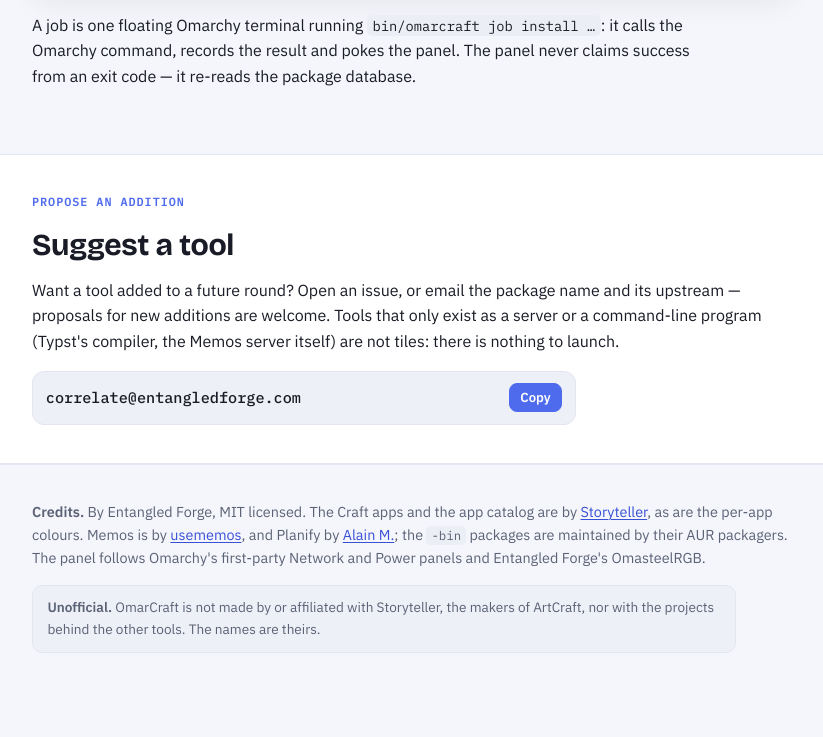
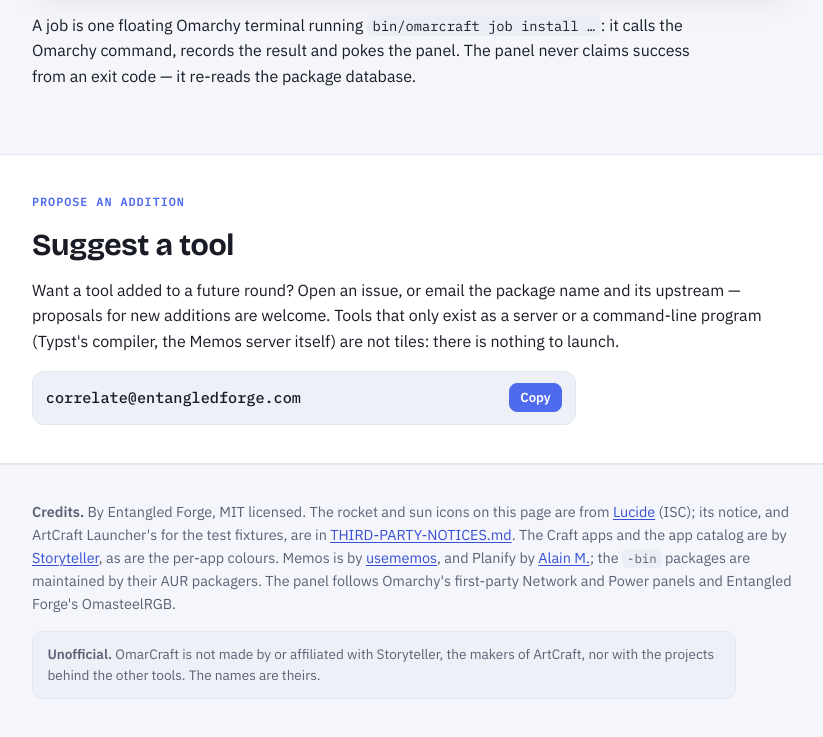
Before and after one commit to dreamsgarage/OmarCraft, a plain HTML site: page docs/README.html in a window 1280 px wide. Shown: the part 7579-8316 px from the top of the page, without its empty margins (228-1051 px from the left). Before the commit the page ends 8274 px from the top, so only its background shows below. Drawn offline with nearby package versions, Linux system fonts and the light colour scheme.

Commit message:
0.5.8 docs: third-party notices for the Lucide icons and the ArtCraft Launcher fixtures
The review on omacom/omarchy-plugin-marketplace#14673: docs/README.html draws the
rocket (and the theme switch's sun) from Lucide 0.468.0 (ISC), and the catalog test
fixtures come from ArtCraft Launcher's catalog.rs (MIT or Apache-2.0). Both upstream
notices are now in THIRD-PARTY-NOTICES.md, verbatim from the reviewed commits, with
pointers from the README, the HTML README and next to the rocket. No code change.

Co-Authored-By: Claude Opus 5.5 <noreply@anthropic.com>

```diff
--- a/docs/README.html
+++ b/docs/README.html
@@ -285,6 +285,7 @@
 <header class="hero">
   <div class="band-inner hero-inner">
     <div class="brandrow">
+      <!-- Rocket icon from Lucide 0.468.0 (ISC); notice in THIRD-PARTY-NOTICES.md -->
       <span class="rocket" aria-hidden="true">
         <svg viewBox="0 0 24 24" fill="none" stroke="currentColor" stroke-width="2" stroke-linecap="round" stroke-linejoin="round"><path d="M4.5 16.5c-1.5 1.26-2 5-2 5s3.74-.5 5-2c.71-.84.7-2.13-.09-2.91a2.18 2.18 0 0 0-2.91-.09z"></path><path d="M12 15l-3-3a22 22 0 0 1 2-3.95A12.88 12.88 0 0 1 22 2c0 2.72-.78 7.5-6 11a22.35 22.35 0 0 1-4 2z"></path><path d="M9 12H4s.55-3.03 2-4c1.62-1.08 5 0 5 0M12 15v5s3.03-.55 4-2c1.08-1.62 0-5 0-5"></path></svg>
       </span>
@@ -534,7 +535,7 @@ omarchy restart shell</code></pre>
 
 <footer>
   <div class="wrap">
-    <p><strong>Credits.</strong> By Entangled Forge, MIT licensed. The Craft apps and the app catalog are by <a href="https://github.com/storytold" target="_blank" rel="noopener">Storyteller</a>, as are the per-app colours. Memos is by <a href="https://github.com/usememos/memos" target="_blank" rel="noopener">usememos</a>, and Planify by <a href="https://github.com/alainm23/planify" target="_blank" rel="noopener">Alain M.</a>; the <code>-bin</code> packages are maintained by their AUR packagers. The panel follows Omarchy's first-party Network and Power panels and Entangled Forge's OmasteelRGB.</p>
+    <p><strong>Credits.</strong> By Entangled Forge, MIT licensed. The rocket and sun icons on this page are from <a href="https://lucide.dev" target="_blank" rel="noopener">Lucide</a> (ISC); its notice, and ArtCraft Launcher's for the test fixtures, are in <a href="https://github.com/dreamsgarage/OmarCraft/blob/main/THIRD-PARTY-NOTICES.md" target="_blank" rel="noopener">THIRD-PARTY-NOTICES.md</a>. The Craft apps and the app catalog are by <a href="https://github.com/storytold" target="_blank" rel="noopener">Storyteller</a>, as are the per-app colours. Memos is by <a href="https://github.com/usememos/memos" target="_blank" rel="noopener">usememos</a>, and Planify by <a href="https://github.com/alainm23/planify" target="_blank" rel="noopener">Alain M.</a>; the <code>-bin</code> packages are maintained by their AUR packagers. The panel follows Omarchy's first-party Network and Power panels and Entangled Forge's OmasteelRGB.</p>
     <div class="unofficial"><strong>Unofficial.</strong> OmarCraft is not made by or affiliated with Storyteller, the makers of ArtCraft, nor with the projects behind the other tools. The names are theirs.</div>
   </div>
 </footer>
```
Also changed, not shown: 2 other files.
